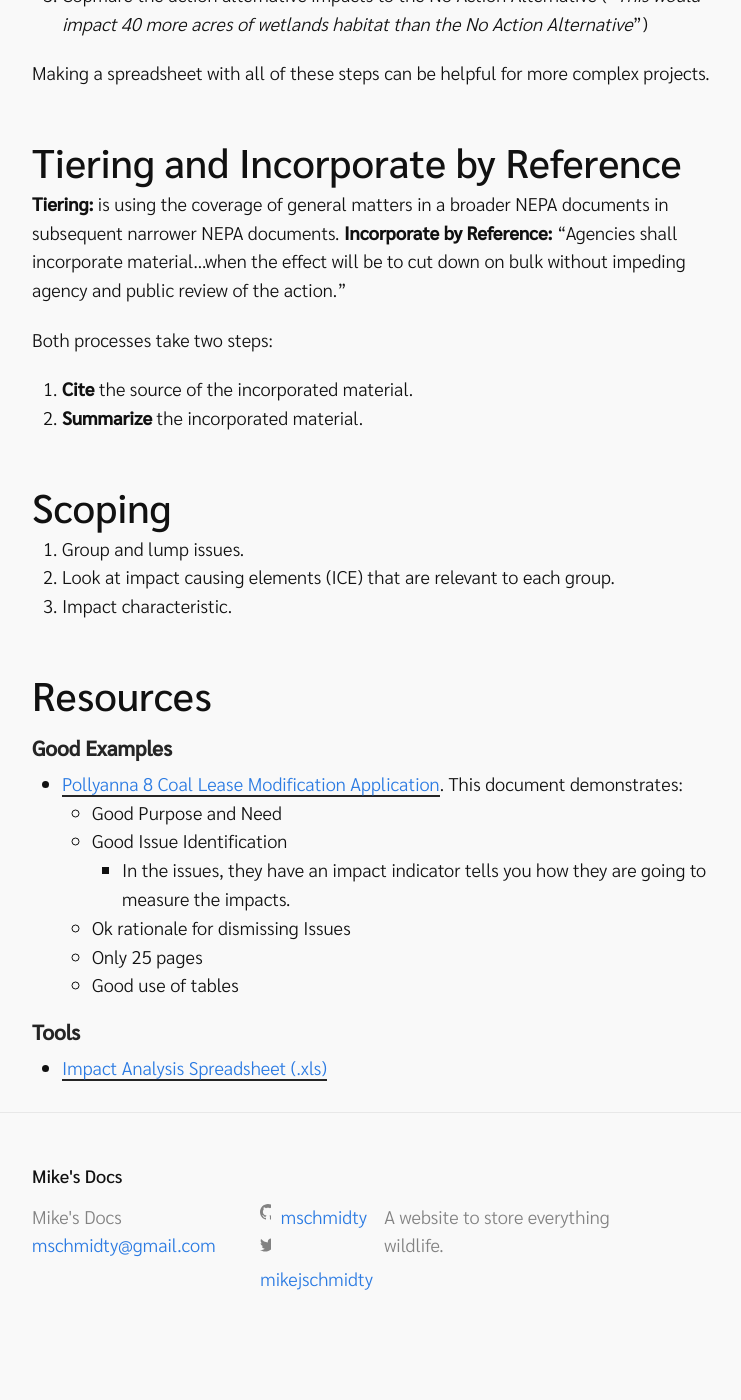
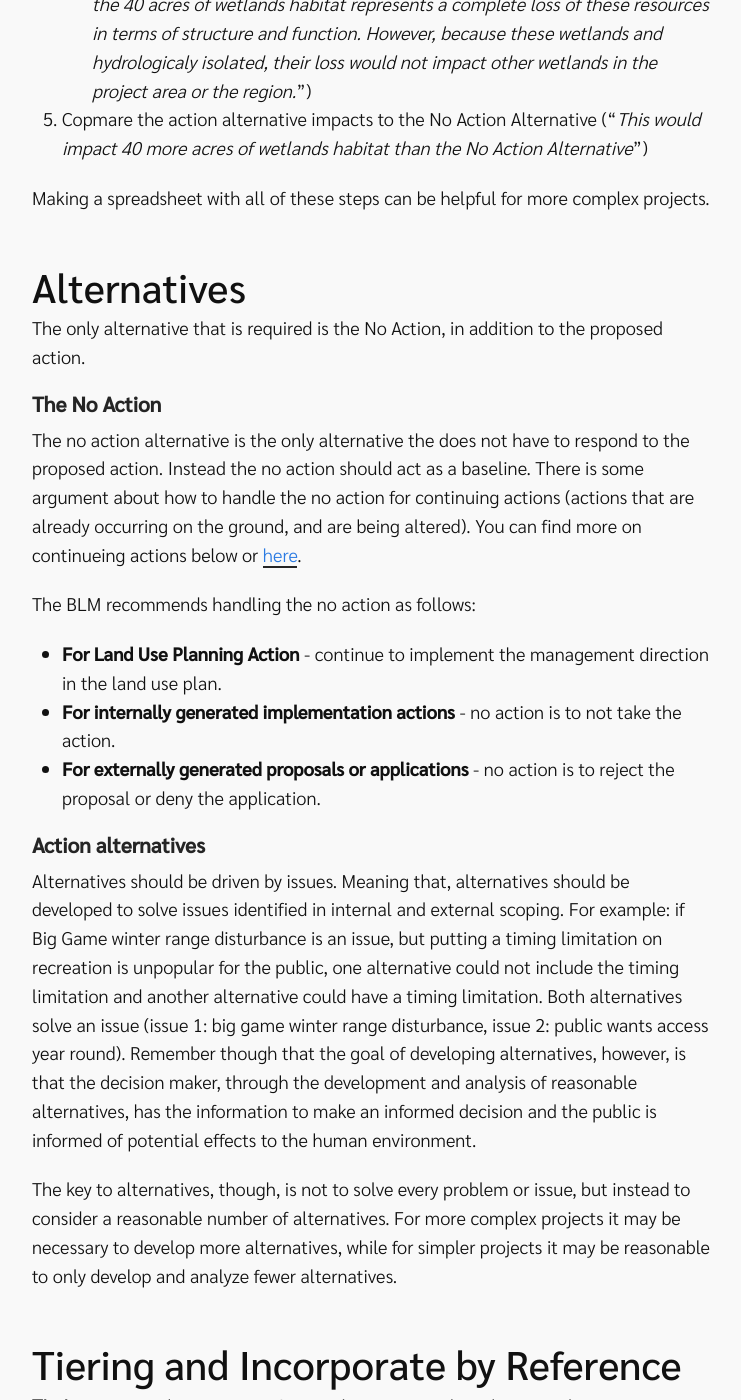
Before and after one commit to mschmidty/bio_notes, a Jekyll site: the page built from notes/_posts/2018-11-13-issue_based_nepa.md, in a window 1280 px wide and 1400 px high, scrolled down 3055 px. Shown: the whole window, without its empty margins (268-1009 px from the left). Built offline with Jekyll 4.4.1, drawn with Linux system fonts in a browser that asks for light colours; before the commit the page ends 4414 px from its top, so only the background shows below that; some of the changed text lies outside the part shown.

```diff
--- a/notes/_posts/2018-11-13-issue_based_nepa.md
+++ b/notes/_posts/2018-11-13-issue_based_nepa.md
@@ -9,11 +9,17 @@
 NEPA, the good parts!
 
 ## Issues
+
+Issues drive the NEPA process.  At the beginning of any NEPA analysis, a thorough discussion of and a clear identification of issues can greatly improve the quality of the final NEPA document. Your issues should drive alternatives.
+
+### What is an issue
+
 > "...an issue is a point of disagreement, debate, or dispute with a proposed action based on some anticipate environmental effect...An issue: 1) has a cause and effect relationship with the proposed action or alternatives. 2) is within the scope of the analysis 3) has not been decided by law, regulation, or previous decision. 4) is amenable to scientific analysis rather than conjecture." **(BLM NEPA Handbook - Pg 40)**
 
 Not everything brought up during scoping is an issue. Issues should be limited to:
->"Issue[s]...necessary to make a reasoned choice. [If it] is significant, or analysis is necessary to determine significance."
-* "is there a disagreement about the best way to use a resource or resolve an unwanted resource condition."
+>"Issue[s]...necessary to make a reasoned choice. [If it] is significant, or analysis is necessary to determine significance... is there a disagreement about the best way to use a resource or resolve an unwanted resource condition."
+
+### Examples
 
 **Example 1:** "What would be the effect of the alternatives on sage-grouse nesting?"
 **Example 2:** "How will critical deer winter range be affected by the Proposed Action and Alternatives?"
@@ -29,9 +35,9 @@
 4. Preliminary issues = remaining unaddressed potentially significant impacts.
 
 ### Issue Identification and Analysis Method
-For each issue with a potential impact positive or negative, complete a worksheet. If the issue/resource is not present or present but would not be impacted, a worksheet does not need to be completed.
+For each issue with a potential impact, positive or negative, complete a worksheet. If the issue/resource is not present or present but would not be impacted, a worksheet does not need to be completed.
 
-For this worksheet, start at the beginning of the page and work your way down in order. Once the worksheet is completed, create an outline for your impact analysis and conduct the analysis based on the methodology you just outlined.
+For a worksheet, start at the beginning of the list below and work your way down in order. Once the worksheet is completed, create an outline for your impact analysis and conduct the analysis based on the methodology and rational layout out in the process.
 
 1. Proposed Action
 2. Impact-Causing Element (ICE)
@@ -67,6 +73,22 @@
 
 Making a spreadsheet with all of these steps can be helpful for more complex projects.
 
+## Alternatives
+The only alternative that is required is the No Action, in addition to the proposed action.
+
+### The No Action
+The no action alternative is the only alternative the does not have to respond to the proposed action.  Instead the no action should act as a baseline.  There is some argument about how to handle the no action for continuing actions (actions that are already occurring on the ground, and are being altered). You can find more on continueing actions below or [here](https://www.researchgate.net/publication/223511970_Defining_the_no-action_alternative_for_National_Environmental_Policy_Act_analyses_of_continuing_actions).
+
+The BLM recommends handling the no action as follows:
+* **For Land Use Planning Action** - continue to implement the management direction in the land use plan.
+* **For internally generated implementation actions** - no action is to not take the action.
+* **For externally generated proposals or applications** - no action is to reject the proposal or deny the application.
+
+### Action alternatives
+Alternatives should be driven by issues.  Meaning that, alternatives should be developed to solve issues identified in internal and external scoping.  For example: if Big Game winter range disturbance is an issue, but putting a timing limitation on recreation is unpopular for the public, one alternative could not include the timing limitation and another alternative could have a timing limitation.  Both alternatives solve an issue (issue 1: big game winter range disturbance, issue 2: public wants access year round).  Remember though that the goal of developing alternatives, however, is that the decision maker, through the development and analysis of reasonable alternatives, has the information to make an informed decision and the public is informed of potential effects to the human environment.
+
+The key to alternatives, though, is not to solve every problem or issue, but instead to consider a reasonable number of alternatives.  For more complex projects it may be necessary to develop more alternatives, while for simpler projects it may be reasonable to only develop and analyze fewer alternatives.
+
 ## Tiering and Incorporate by Reference
 
 **Tiering:** is using the coverage of general matters in a broader NEPA documents in subsequent narrower NEPA documents.
@@ -81,6 +103,15 @@
 2. Look at impact causing elements (ICE) that are relevant to each group.
 3. Impact characteristic.
 
+## NEPA Court Cases
+* [NEPA court cases (2005)](https://ceq.doe.gov/docs/laws-regulations/NEPA_Cases_2005_NAEP_paper.pdf)
+* [NEPA in the courts - are federal agencies complying with NEP](http://www.lawseminars.com/materials/08SEPAAZ/sepaaz%20m%20Comer%202-11.pdf)
+* [Defining the No-Action Alternative for National Environmental Policy Act Analysis of Continueing Actions](https://www.researchgate.net/publication/223511970_Defining_the_no-action_alternative_for_National_Environmental_Policy_Act_analyses_of_continuing_actions)
+  - "Confusion often occurs in conducting...(NEPA) analyses of continuing actions, because it is not clear whether the appropriate deﬁnition of the no-action alternative is to discontinue the activity or continue the activity without change."
+  - "CEQ introduced the speciﬁc requirement for assessing the no-action alternative in 40 CFR 1502.14(d)and 1508.25(b), but the regulations neither deﬁne “no-action” alternative nor explain its purpose"
+  - Government agencies handle the no action for continuing actions in three ways: 1) they do not include a no action, 2) they include a no action that that just continues the current action, and 3) they define the no-action as either continuing or discontinuing the current action.
+  - The BLM NEPA handbook (as of the writing of this article in 1997) recommended that the no action be defined as what is happening on the ground currently.
+
 ## Resources
 ### Good Examples
 * [Pollyanna 8 Coal Lease Modification Application]({{"notes/assets/nepa/20171218_EA_Pollyanna8_FINAL_508CB.pdf"| relative_url}}). This document demonstrates:
```
Also changed, not shown: r/_posts/2019-01-31-central-limit-theorum.markdown (added, +11 -0 lines).
